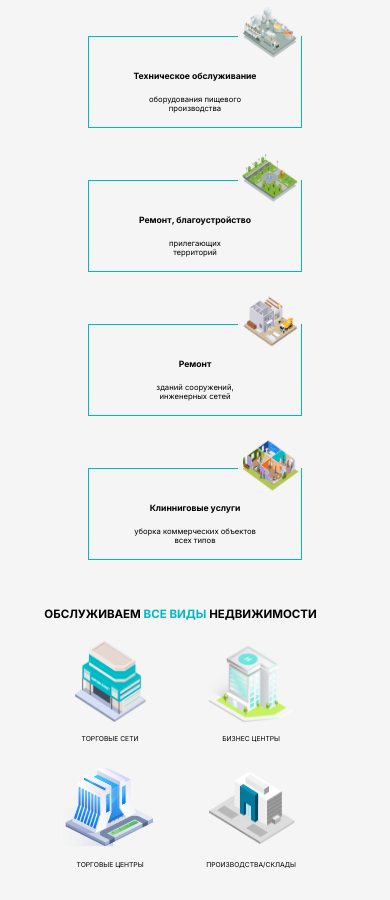
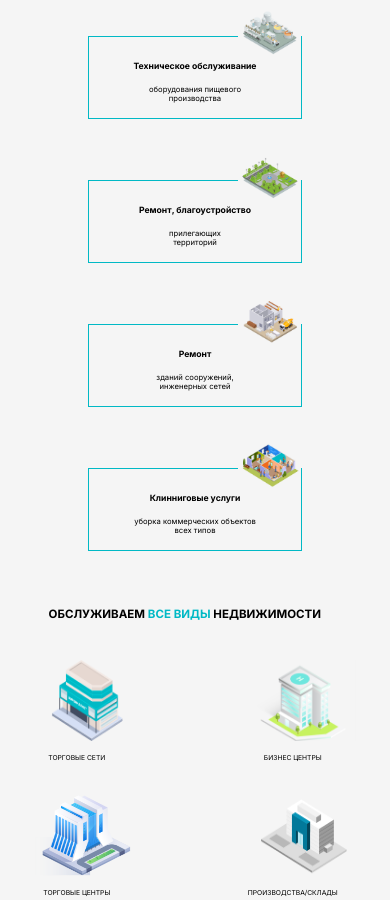
Before and after one commit to miracul77/test-project, a plain HTML site: page index.html in a window 390 px wide. Shown: the part 719-1619 px from the top of the page. Drawn offline with Linux system fonts and the light colour scheme.

Commit message:
Update style.css

```diff
--- a/css/style.css
+++ b/css/style.css
@@ -193,7 +193,7 @@ body {
   display: grid;
   background-color: #252525;
 }
-@media only screen and (max-width: 480px) {
+@media only screen and (max-width: 770px) {
   .features-info {
     grid-column: full-start / full-end;
   }
@@ -202,7 +202,7 @@ body {
   grid-column: 3 / 4;
   margin: 10rem 0 0 0;
 }
-@media only screen and (max-width: 480px) {
+@media only screen and (max-width: 770px) {
   .features-info__block {
     grid-column: 2 / 3;
   }
@@ -218,7 +218,7 @@ body {
   grid-column: 6 / full-end;
   background-color: #252525;
 }
-@media only screen and (max-width: 480px) {
+@media only screen and (max-width: 770px) {
   .features-img {
     display: none;
   }
@@ -542,21 +542,21 @@ body {
 @media only screen and (max-width: 1240px) {
   .card__img {
     width: 30%;
-    left: 12rem;
     top: -6rem;
   }
 }
 @media only screen and (max-width: 1024px) {
   .card__img {
+    top: -8rem;
     height: 15rem;
     left: 16rem;
   }
 }
 @media only screen and (max-width: 770px) {
   .card__img {
-    height: 13rem;
+    top: -6rem;
+    height: 11rem;
     left: 35%;
-    top: -7rem;
   }
 }
 .card__text {
@@ -571,7 +571,7 @@ body {
   border-bottom: 0.1rem solid #01b9c5;
 }
 .estate {
-  padding: 7rem 0 0 0;
+  padding: 7rem 0 0 7rem;
   column-gap: 6.5rem;
   display: grid;
   grid-template-columns: max-content 1fr;
@@ -584,43 +584,24 @@ body {
 }
 @media only screen and (max-width: 770px) {
   .estate {
-    column-gap: 7rem;
+    grid-template-rows: max-content max-content;
+    grid-template-columns: max-content, 1fr;
+    margin-left: 11rem;
   }
 }
 @media only screen and (max-width: 480px) {
   .estate {
-    grid-template-rows: max-content max-content;
-    grid-template-columns: repeat(2, max-content);
-    column-gap: 0;
-    justify-content: center;
-    position: relative;
-    left: -5rem;
-  }
-}
-@media only screen and (max-width: 770px) {
-  .estate {
-    grid-template-rows: max-content max-content;
-    grid-template-columns: repeat(2, max-content);
-    column-gap: 5rem;
-    justify-content: center;
-    position: relative;
-    left: -5rem;
+    margin-left: -4rem;
   }
 }
 .information {
   display: grid;
   align-content: center;
 }
-@media only screen and (max-width: 480px) {
-  .information {
-    grid-row: 1 / 2;
-    justify-self: center;
-  }
-}
 @media only screen and (max-width: 770px) {
   .information {
     grid-row: 1 / 2;
-    justify-self: center;
+    text-align: center;
   }
 }
 .information__title-opacity {
@@ -656,19 +637,20 @@ body {
     gap: 7rem 3rem;
   }
 }
+@media only screen and (max-width: 770px) {
+  .buildings {
+    grid-template-columns: max-content max-content;
+    grid-row: 2 / 3;
+    margin-top: 4rem;
+    gap: 8rem 18rem;
+  }
+}
 @media only screen and (max-width: 480px) {
   .buildings {
-    grid-template-columns: repeat(auto-fit, minmax(20rem, 1fr));
+    grid-template-columns: max-content max-content;
     grid-row: 2 / 3;
-    margin-top: 4rem;
-  }
-}
-@media only screen and (max-width: 770px) {
-  .buildings {
-    grid-template-columns: repeat(auto-fit, minmax(20rem, 1fr));
-    grid-row: 2 / 3;
-    margin-top: 4rem;
-    gap: 5rem 2rem;
+    margin-top: 8rem;
+    gap: 7rem 23rem;
   }
 }
 .building {
```
